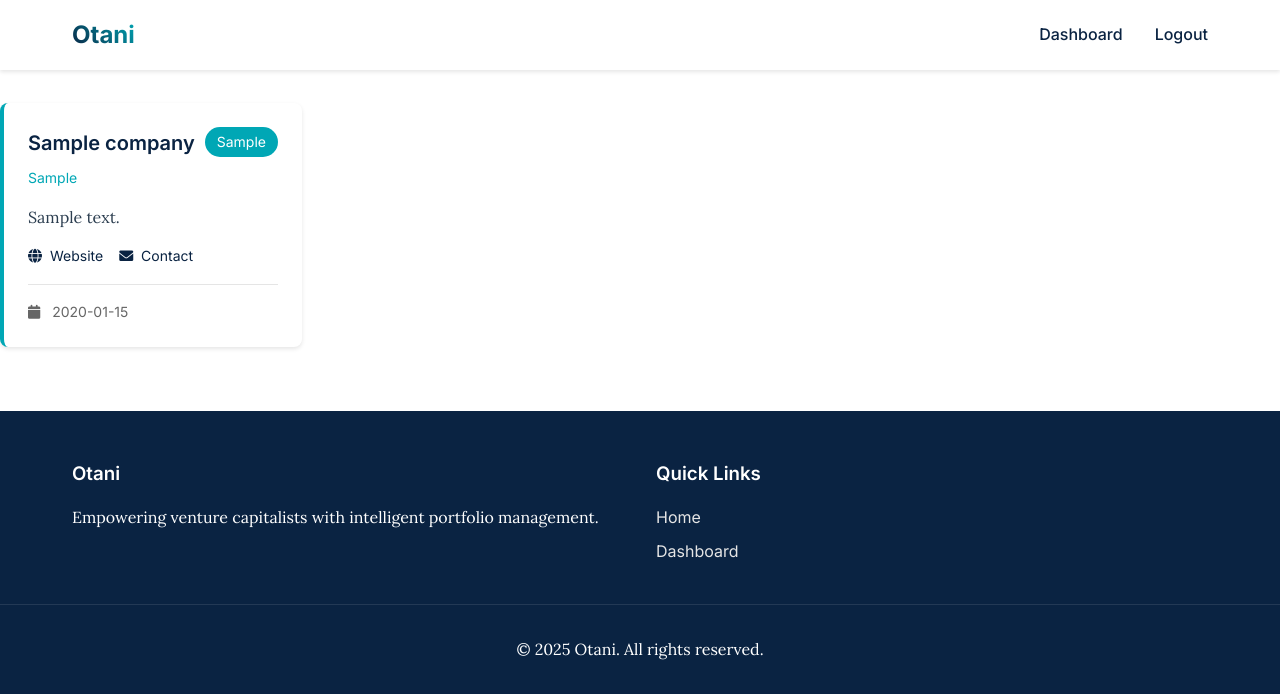
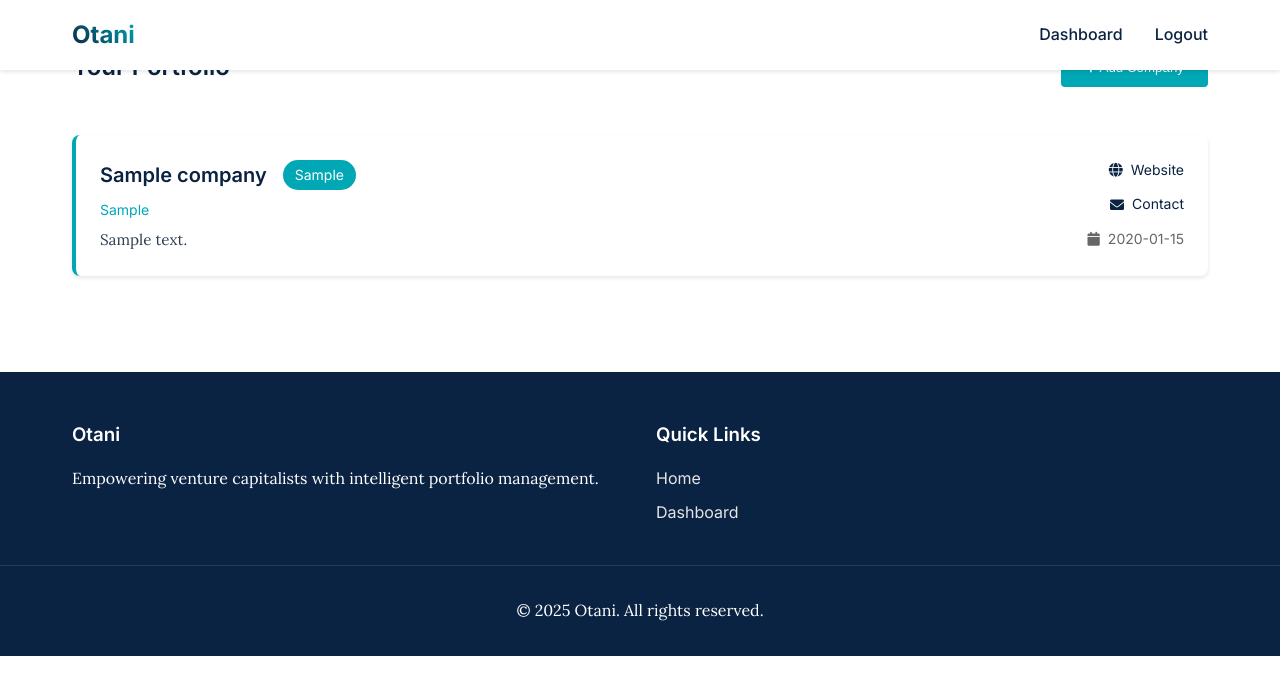
Before and after one commit to sfburrito/otani, a Flask app: page /dashboard in a window 1280 px wide. Shown: the top 694 px of the page. Run offline with Flask 3, Linux system fonts and the light colour scheme; a user stored in the database is signed in; tables that the repository leaves empty hold one stand-in row (values such as "Sample post").

Commit message:
Convert dashboard to list view and fix modal

```diff
--- a/static/style.css
+++ b/static/style.css
@@ -335,6 +335,12 @@
 }
 
 /* Dashboard Styles */
+.dashboard-container {
+    padding: 2rem;
+    max-width: 1200px;
+    margin: 0 auto;
+}
+
 .dashboard-header {
     display: flex;
     justify-content: space-between;
@@ -343,31 +349,42 @@
     padding: 1rem 0;
 }
 
-.company-grid {
-    display: grid;
-    grid-template-columns: repeat(auto-fill, minmax(300px, 1fr));
-    gap: 1.5rem;
-    margin-bottom: 2rem;
+.dashboard-header h2 {
+    margin: 0;
+    color: var(--navy);
 }
 
-.company-card {
+.company-list {
+    display: flex;
+    flex-direction: column;
+    gap: 1rem;
+}
+
+.company-row {
     background: var(--white);
     border-radius: 8px;
     padding: 1.5rem;
     box-shadow: var(--shadow);
     transition: var(--transition);
     border-left: 4px solid var(--teal);
+    display: flex;
+    justify-content: space-between;
+    gap: 2rem;
 }
 
-.company-card:hover {
-    transform: translateY(-4px);
-    box-shadow: 0 8px 16px rgba(0, 0, 0, 0.1);
+.company-row:hover {
+    transform: translateY(-2px);
+    box-shadow: 0 4px 12px rgba(0, 0, 0, 0.1);
 }
 
-.company-header {
+.company-main {
+    flex: 1;
+}
+
+.company-title {
     display: flex;
-    justify-content: space-between;
-    align-items: flex-start;
+    align-items: center;
+    gap: 1rem;
     margin-bottom: 0.5rem;
 }
 
@@ -388,19 +405,22 @@
 .company-industry {
     color: var(--teal);
     font-size: 0.875rem;
-    margin-bottom: 1rem;
+    margin-bottom: 0.5rem;
 }
 
 .company-description {
     color: var(--text-dark);
-    margin-bottom: 1rem;
+    margin: 0;
+    font-size: 0.95rem;
     line-height: 1.5;
 }
 
-.company-links {
+.company-actions {
     display: flex;
-    gap: 1rem;
-    margin-bottom: 1rem;
+    flex-direction: column;
+    gap: 0.75rem;
+    align-items: flex-end;
+    min-width: 150px;
 }
 
 .company-link {
@@ -408,25 +428,21 @@
     text-decoration: none;
     font-size: 0.875rem;
     transition: var(--transition);
+    display: flex;
+    align-items: center;
+    gap: 0.5rem;
 }
 
 .company-link:hover {
     color: var(--teal);
 }
 
-.company-link i {
-    margin-right: 0.25rem;
-}
-
-.company-meta {
+.company-date {
     color: #666;
     font-size: 0.875rem;
-    border-top: 1px solid var(--gray);
-    padding-top: 1rem;
-}
-
-.company-meta i {
-    margin-right: 0.5rem;
+    display: flex;
+    align-items: center;
+    gap: 0.5rem;
 }
 
 /* Modal Styles */
--- a/templates/dashboard.html
+++ b/templates/dashboard.html
@@ -1,23 +1,26 @@
 {% extends "base.html" %}
 
 {% block content %}
+<div class="dashboard-container">
     <div class="dashboard-header">
         <h2>Your Portfolio</h2>
-    <button class="btn btn-primary" onclick="document.getElementById('addCompanyModal').style.display='flex'">
+        <button class="btn btn-primary" onclick="openModal()">
             <i class="fas fa-plus"></i> Add Company
         </button>
     </div>
 
-<div class="company-grid">
+    <div class="company-list">
         {% for company in companies %}
-    <div class="company-card" data-aos="fade-up" data-aos-delay="{{ loop.index * 100 }}">
-        <div class="company-header">
+        <div class="company-row" data-aos="fade-up" data-aos-delay="{{ loop.index * 50 }}">
+            <div class="company-main">
+                <div class="company-title">
                     <h3 class="company-name">{{ company.name }}</h3>
                     <span class="company-stage">{{ company.stage }}</span>
                 </div>
                 <div class="company-industry">{{ company.industry }}</div>
                 <p class="company-description">{{ company.description }}</p>
-        <div class="company-links">
+            </div>
+            <div class="company-actions">
                 {% if company.website %}
                 <a href="{{ company.website }}" class="company-link" target="_blank">
                     <i class="fas fa-globe"></i> Website
@@ -28,9 +31,9 @@
                     <i class="fas fa-envelope"></i> Contact
                 </a>
                 {% endif %}
+                <div class="company-date">
+                    <i class="fas fa-calendar"></i> {{ company.created_at.strftime('%Y-%m-%d') }}
                 </div>
-        <div class="company-meta">
-            <span><i class="fas fa-calendar"></i> {{ company.created_at.strftime('%Y-%m-%d') }}</span>
             </div>
         </div>
         {% else %}
@@ -38,8 +41,12 @@
             <i class="fas fa-folder-open"></i>
             <h3>No Companies Yet</h3>
             <p>Start building your portfolio by adding your first company.</p>
+            <button class="btn btn-primary mt-4" onclick="openModal()">
+                <i class="fas fa-plus"></i> Add Your First Company
+            </button>
         </div>
         {% endfor %}
+    </div>
 </div>
 
 <!-- Add Company Modal -->
@@ -47,7 +54,7 @@
     <div class="modal-content">
         <div class="modal-header">
             <h3>Add New Company</h3>
-            <button type="button" class="close-modal" onclick="this.closest('.modal').style.display='none'">
+            <button type="button" class="close-modal" onclick="closeModal()">
                 <i class="fas fa-times"></i>
             </button>
         </div>
@@ -89,7 +96,7 @@
                 <textarea class="form-input" id="notes" name="notes" rows="3"></textarea>
             </div>
             <div class="modal-footer">
-                <button type="button" class="btn btn-outline" onclick="this.closest('.modal').style.display='none'">Cancel</button>
+                <button type="button" class="btn btn-outline" onclick="closeModal()">Cancel</button>
                 <button type="submit" class="btn btn-primary">Add Company</button>
             </div>
         </form>
@@ -97,11 +104,21 @@
 </div>
 
 <script>
+function openModal() {
+    document.getElementById('addCompanyModal').style.display = 'flex';
+    document.body.style.overflow = 'hidden';
+}
+
+function closeModal() {
+    document.getElementById('addCompanyModal').style.display = 'none';
+    document.body.style.overflow = 'auto';
+}
+
 document.addEventListener('DOMContentLoaded', function() {
     // Modal handling
     window.onclick = function(event) {
         if (event.target.classList.contains('modal')) {
-            event.target.style.display = 'none';
+            closeModal();
         }
     }
 
```
Also changed, not shown: other parts of static/style.css (+56 -39 lines). Lines whose indentation alone changed are shown as unchanged.
